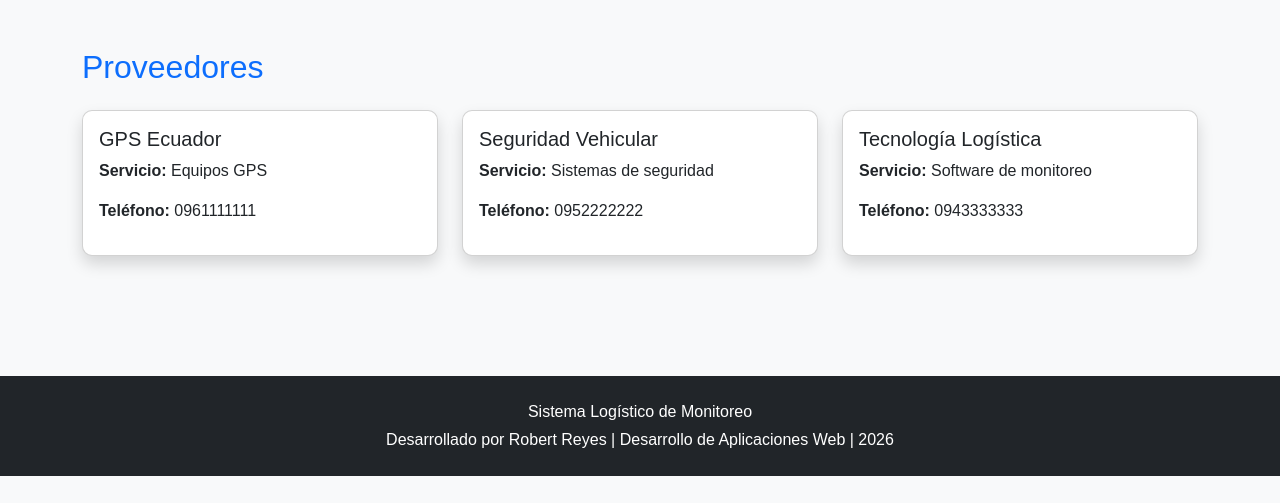
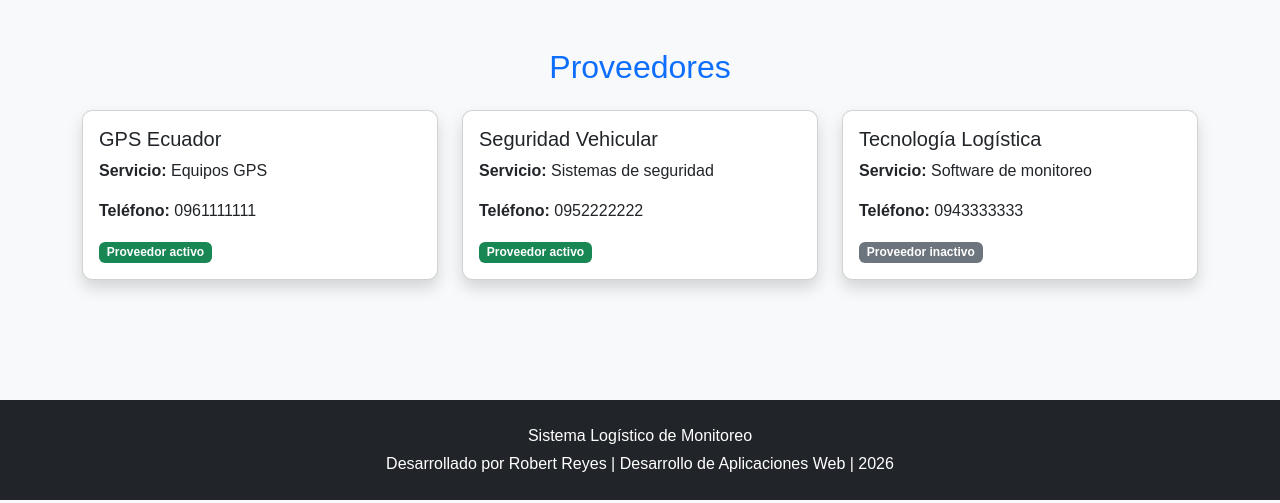
Before and after one commit to RobertReyes-UEA/2026-DESARROLLO-DE-APLICACIONES-WEB, a Flask app: page /proveedores in a window 1280 px wide. Shown: the part 200-703 px from the top of the page. Run offline with Flask 3, Linux system fonts and the light colour scheme.

Commit message:
Center align the Proveedores header and update badges

```diff
--- a/templates/proveedores.html
+++ b/templates/proveedores.html
@@ -4,13 +4,18 @@
 Proveedores
 {% endblock %}
 
+
 {% block content %}
 
-<h2 class="text-primary mb-4">
+<h2 class="text-primary mb-4 text-center">
+
     Proveedores
+
 </h2>
 
+
 <div class="row">
+
 
 {% for proveedor in proveedores %}
 
@@ -21,18 +26,45 @@ Proveedores
         <div class="card-body">
 
             <h5>
+
                 {{ proveedor.empresa }}
+
             </h5>
 
             <p>
+
                 <strong>Servicio:</strong>
+
                 {{ proveedor.servicio }}
+
             </p>
 
             <p>
+
                 <strong>Teléfono:</strong>
+
                 {{ proveedor.telefono }}
+
             </p>
+
+
+            {% if proveedor.estado == "Activo" %}
+
+                <span class="badge bg-success">
+
+                    Proveedor activo
+
+                </span>
+
+            {% else %}
+
+                <span class="badge bg-secondary">
+
+                    Proveedor inactivo
+
+                </span>
+
+            {% endif %}
 
         </div>
 
@@ -42,6 +74,8 @@ Proveedores
 
 {% endfor %}
 
+
 </div>
 
+
 {% endblock %}
```
